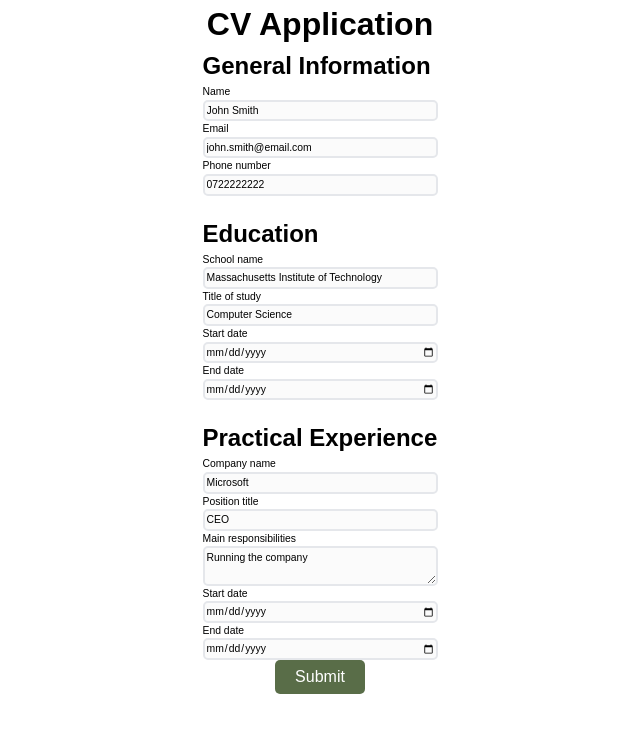
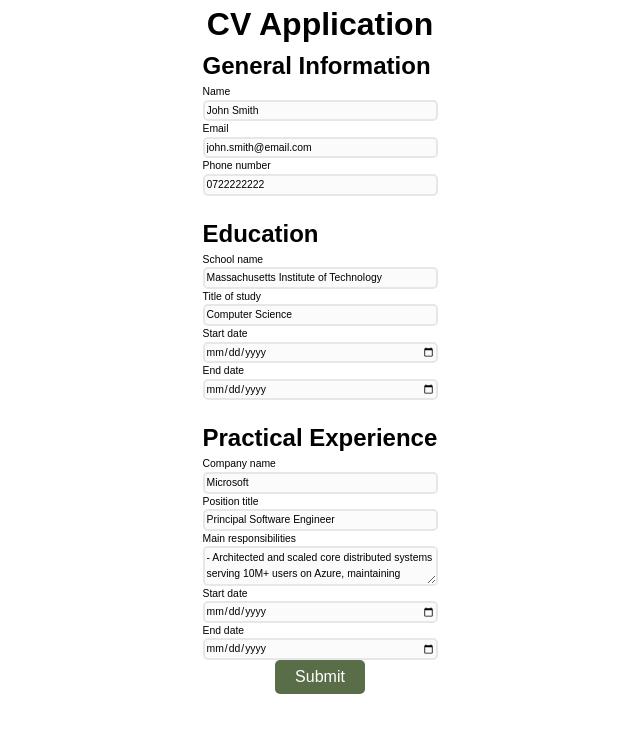
Before and after one commit to alexc2029/cv-application, a React (Vite) app: page / in a window 1280 px wide. Shown: the top 732 px of the page, without its empty margins (320-960 px from the left). Built offline with nearby package versions, Linux system fonts and the light colour scheme.

Commit message:
chore: update default values in practical experience

```diff
--- a/src/components/PracticalExperience.jsx
+++ b/src/components/PracticalExperience.jsx
@@ -17,7 +17,7 @@ export function PracticalExperience({}) {
 					type="text"
 					id="position-title"
 					name="position-title"
-					defaultValue="CEO"
+					defaultValue="Principal Software Engineer"
 				/>
 			</div>
 			<div>
@@ -27,7 +27,9 @@ export function PracticalExperience({}) {
 				<textarea
 					id="main-responsibilities"
 					name="main-responsibilities"
-					defaultValue="Running the company"
+					defaultValue={`- Architected and scaled core distributed systems serving 10M+ users on Azure, maintaining 99.99% availability and cutting latency by 35%.
+					- Led cross-functional teams of 15+ engineers to deliver cloud-native services, setting CI/CD and engineering quality standards.
+					- Driven modern technical strategies across org boundaries, reducing annual infrastructure costs by $450K while mentoring senior talent.`}
 				></textarea>
 			</div>
 			<div>
```
